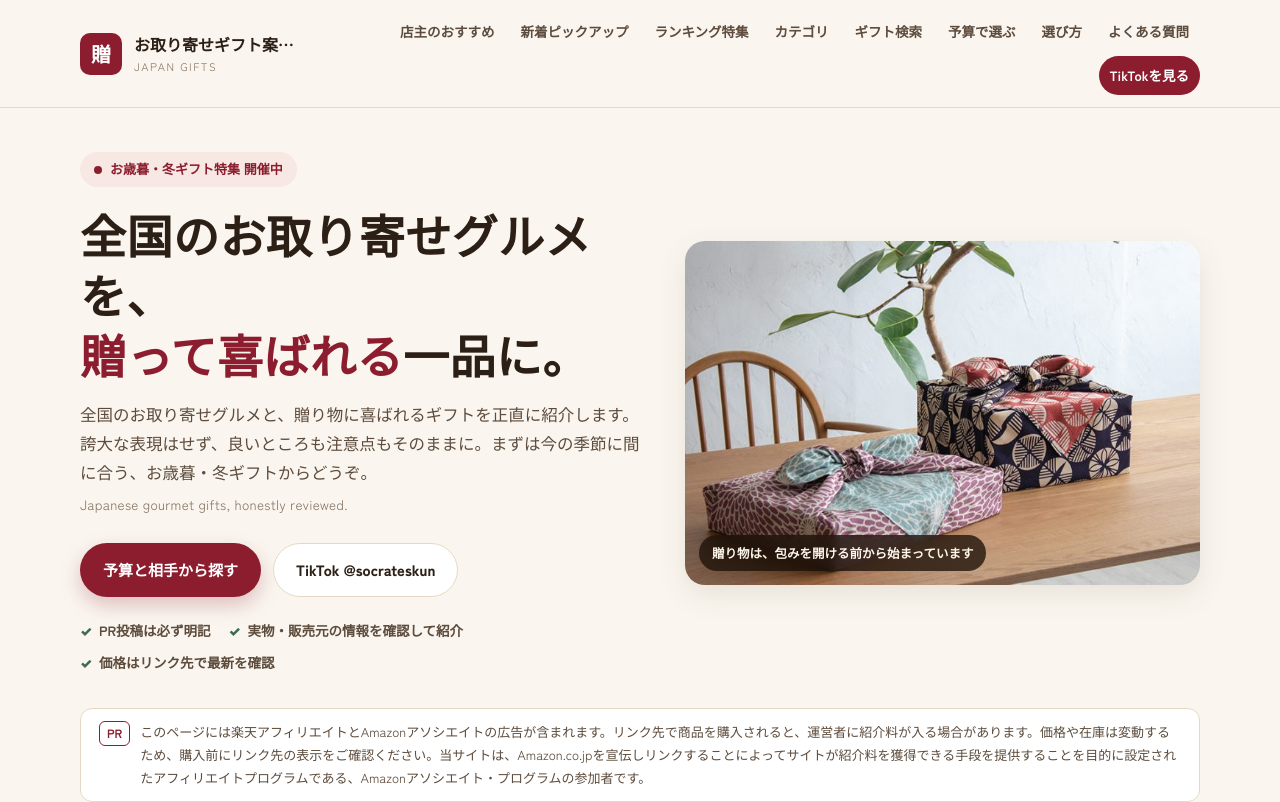
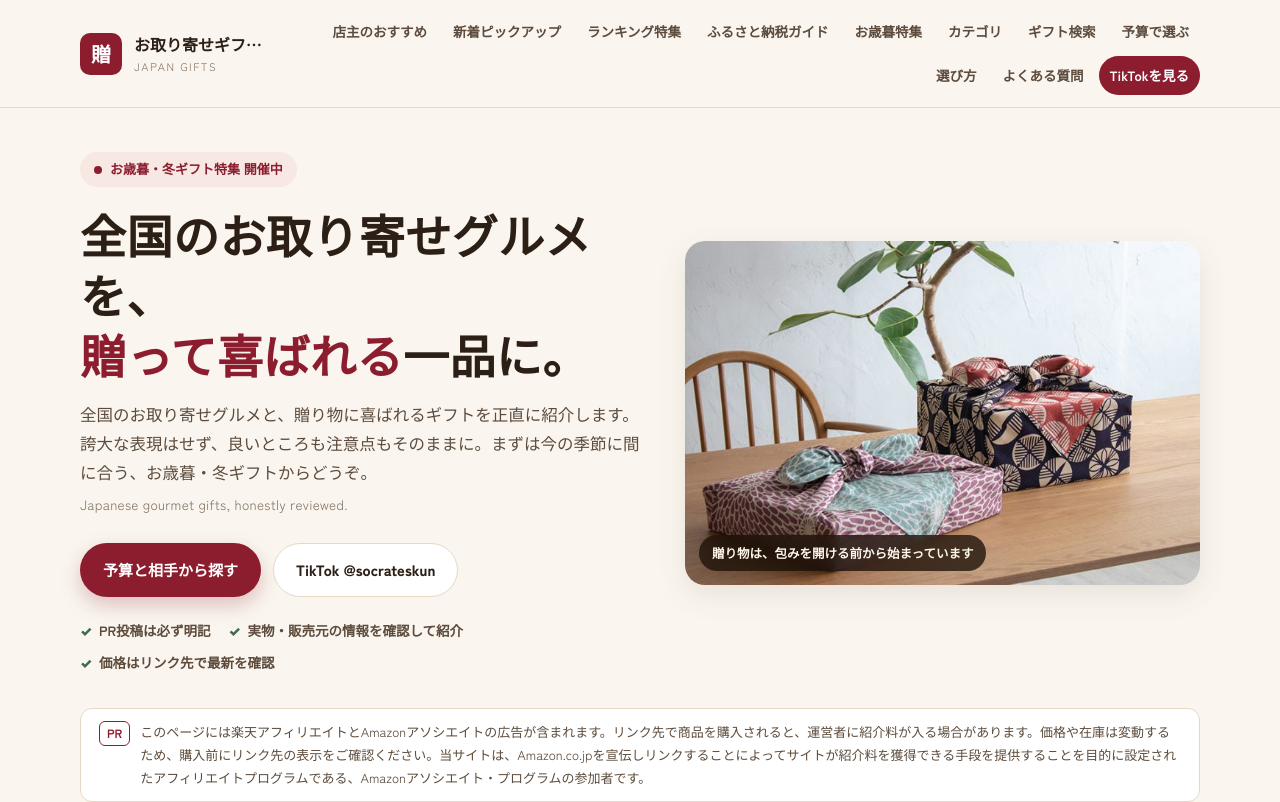
Before and after one commit to Githubkokutarou6/Githubkokutarou6.github.io, a plain HTML site: page index.html in a window 1280 px wide. Shown: the top 802 px of the page. Drawn offline with Linux system fonts and the light colour scheme.

Commit message:
Update index.html: ナビに「ふるさと納税ガイド」「お歳暮特集」へのリンクを追加

```diff
--- a/index.html
+++ b/index.html
@@ -351,6 +351,8 @@
       <a href="#owner-pick">店主のおすすめ</a>
       <a href="#pickup">新着ピックアップ</a>
       <a href="#ranking">ランキング特集</a>
+      <a href="furusato-guide.html">ふるさと納税ガイド</a>
+      <a href="oseibo.html">お歳暮特集</a>
       <a href="#categories">カテゴリ</a>
       <a href="#concierge">ギフト検索</a>
       <a href="#budget">予算で選ぶ</a>
```
